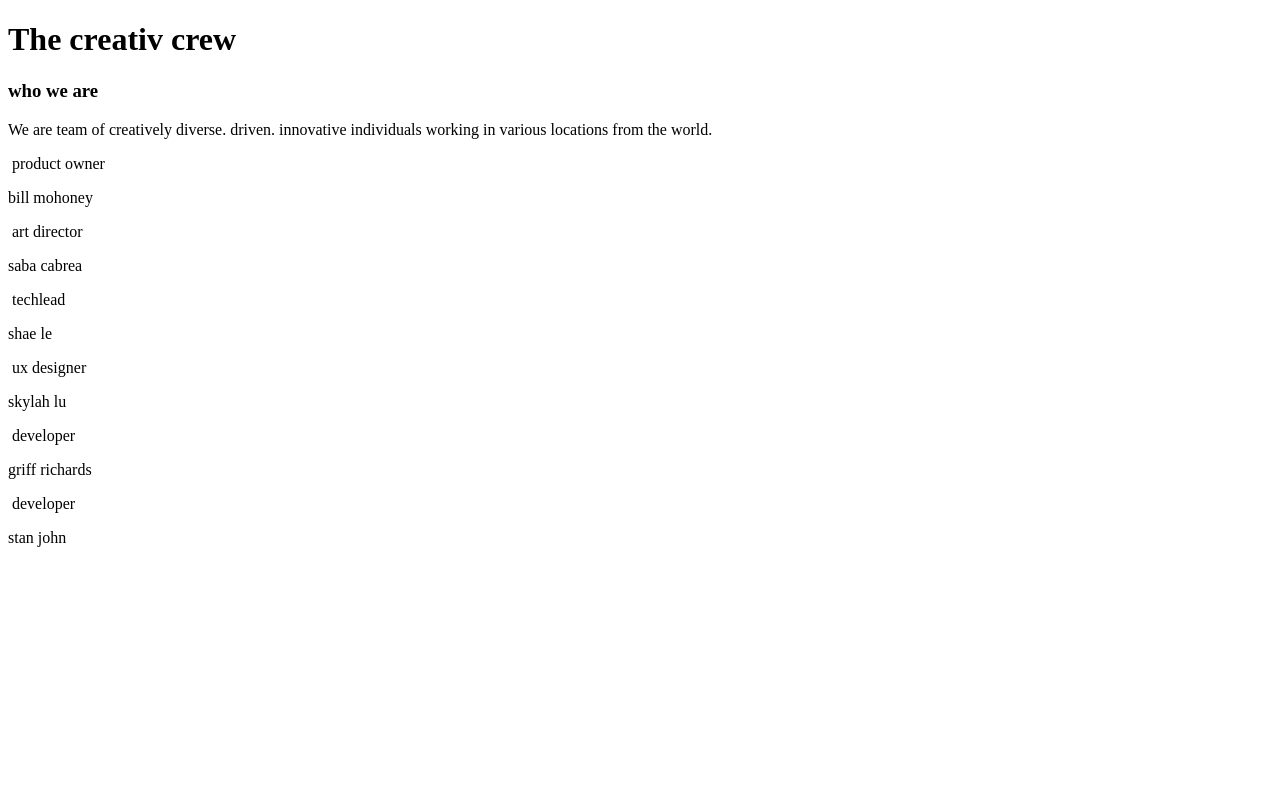
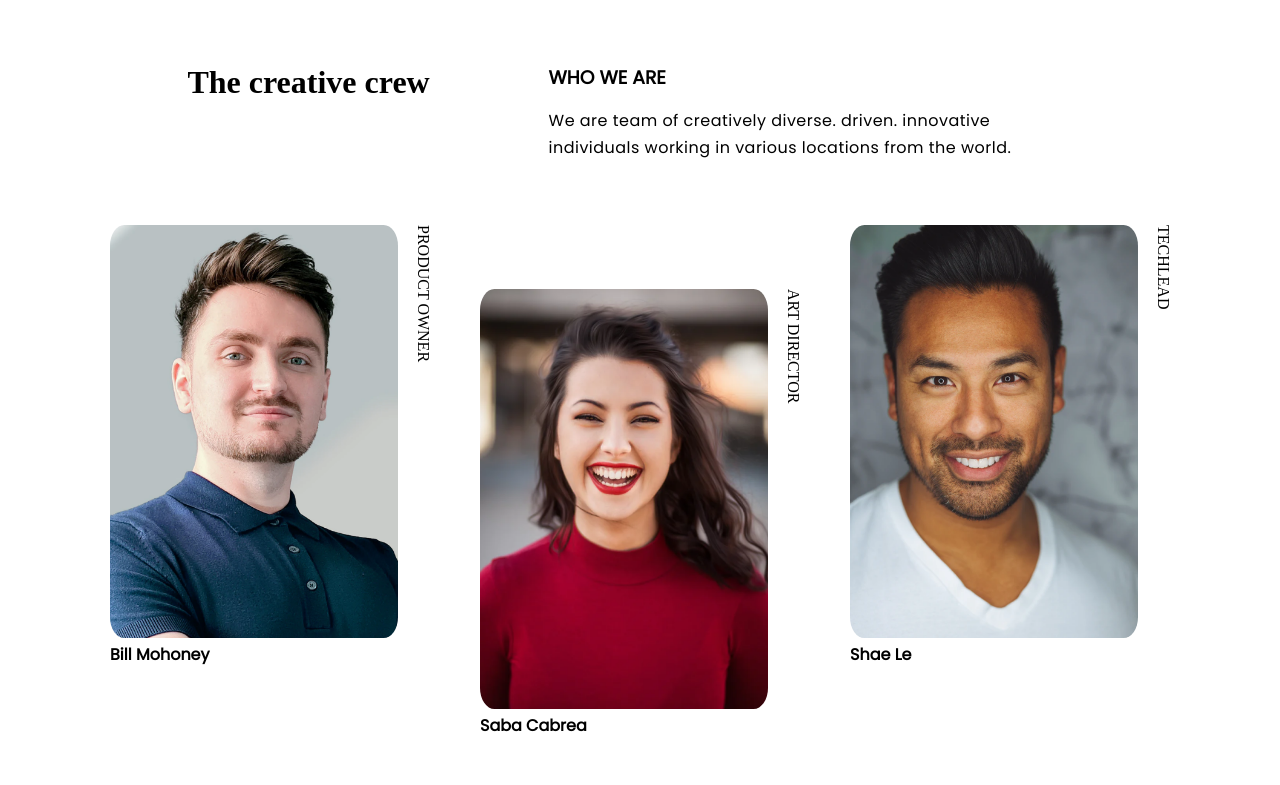
Before and after one commit to E2251-Selman/Who-We-Are-sprint01, a plain HTML site: page index.html in a window 1280 px wide. Shown: the top 785 px of the page. Drawn offline with Linux system fonts and the light colour scheme.

Commit message:
add style.css

```diff
--- a/index.html
+++ b/index.html
@@ -1,91 +1,87 @@
 <!DOCTYPE html>
 <html lang="en">
-
   <head>
-    <meta charset="UTF-8">
-    <meta name="viewport" content="width=device-width, initial-scale=1.0">
+    <meta charset="UTF-8" />
+    <meta name="viewport" content="width=device-width, initial-scale=1.0" />
+    <link rel="stylesheet" href="style.css" />
+    <link href="https://fonts.googleapis.com/css2?family=Poppins:wght@100;400&display=swap" rel="stylesheet">
     <title>Who We Are</title>
   </head>
 
   <body>
     <main>
-        <header>
+      <header class="header">
         <div class="header__container">
           <div class="header__container--left">
-                    <h1>The creativ crew</h1>
+            <h1>The creative crew</h1>
           </div>
           <div class="header__container--desc">
             <h3>who we are</h3>
-                    <p>We are team of creatively diverse. driven. innovative individuals working in various locations
-                        from the world.</p>
+            <p>
+              We are team of creatively diverse. driven. innovative individuals
+              working in various locations from the world.
+            </p>
           </div>
         </div>
       </header>
-        <section class="section__container">
-            <div class="section__container--box">
-                <div class="person p1">
+      <section class="section">
+        <div class="section__container">
+          <div class="section__container--person p1">
             <div class="p1--image">
-                        <img src="#" alt="">
+              <img src="./images/photo1.png" alt="person1" />
               <span>product owner</span>
             </div>
             <div>
-                        <p>bill mohoney</p>
+              <p>Bill Mohoney</p>
             </div>
           </div>
-                <div class="person p2">
+          <div class="section__container--person p2">
             <div class="p2--image">
-                        <img src="#" alt="">
+              <img src="./images/photo2.png" alt="person2" />
               <span>art director</span>
             </div>
             <div>
-                        <p>saba cabrea</p>
+              <p>Saba Cabrea</p>
             </div>
-
           </div>
-                <div class="person p3">
+          <div class="section__container--person p3">
             <div class="p3--image">
-                        <img src="#" alt="">
+              <img src="./images/photo3.png" alt="person3" />
               <span>techlead</span>
             </div>
             <div>
-                        <p>shae le</p>
+              <p>Shae Le</p>
             </div>
-
           </div>
-                <div class="person p4">
+          <div class="section__container--person p4">
             <div class="p4--image">
-                        <img src="#" alt="">
+              <img src="./images/photo4.png" alt="person4" />
               <span>ux designer</span>
             </div>
             <div>
-                        <p>skylah lu</p>
+              <p>Skylah Lu</p>
             </div>
-
           </div>
-                <div class="person p5">
+          <div class="section__container--person p5">
             <div class="p5--image">
-                        <img src="#" alt="">
+              <img src="./images/photo5.png" alt="person5" />
               <span>developer</span>
             </div>
             <div>
-                        <p>griff richards</p>
+              <p>Griff Richards</p>
             </div>
-
           </div>
-                <div class="person p6">
+          <div class="section__container--person p6">
             <div class="p6--image">
-                        <img src="#" alt="">
+              <img src="./images/photo6.png" alt="person6" />
               <span>developer</span>
             </div>
             <div>
-                        <p>stan john</p>
+              <p>Stan John</p>
             </div>
-
           </div>
         </div>
       </section>
     </main>
-
   </body>
-
 </html>
--- /dev/null
+++ b/sass/_global.scss
@@ -0,0 +1,70 @@
+@media (min-width: 1200px){
+    .container {
+        max-width: 1200px;
+        margin: 0 auto;
+    }
+}
+
+
+
+
+
+
+
+
+
+
+
+
+@media (max-width:1200px) and (min-width:992px){
+
+    img{
+        width:230px;
+    }
+}
+@media (max-width:992px){
+    .section {
+        &__container {
+            grid-template-columns: repeat(2, 25%);
+            grid-template-areas:
+                    "p1 p2"
+                    "p3 p4"
+                    "p5 p6";
+        }
+    }
+    img{
+
+        width: 80%;
+    }
+    .header {
+        h3{
+
+            font-size: small;
+            margin: 0;
+            margin-top: 5px;
+            }
+
+
+
+
+        &__container {
+
+            width: 50%;
+            display: flex;
+            flex-direction: column;
+            align-items: center;
+
+
+            // margin: 5% 10%;
+            &--left h1{
+                font-size: xx-large;
+                margin: 10px;
+                // justify-content:;
+
+                // padding-right: 130px;
+                // align-items: center;
+
+            }
+        }
+    }
+}
--- /dev/null
+++ b/sass/_header.scss
@@ -0,0 +1,25 @@
+.header{
+    &__container{
+
+        width: 75%;
+        display: flex;
+        justify-content: space-around;
+
+        margin: 5% 10%;
+
+        &--desc{
+            font-family: 'Poppins', sans-serif;
+            line-height: 27px;
+            width:50% ;
+
+            &:last-child p{
+                font-weight: normal;
+                margin-top: 1rem;
+                font-size: 1rem;
+                letter-spacing: 0.03rem;
+
+            }
+        }
+    }
+
+}
--- /dev/null
+++ b/sass/_reset.scss
@@ -0,0 +1,6 @@
+*{
+    padding: 0;
+    margin: 0;
+    box-sizing: border-box;
+    // border: 1px solid red;
+}
--- /dev/null
+++ b/sass/_section.scss
@@ -0,0 +1,95 @@
+.section {
+    &__container {
+        // width: 75%;
+        display: grid;
+        grid-template-columns: repeat(3, 25%);
+        column-gap: 50px;
+        row-gap: 50px;
+
+        justify-content: center;
+        justify-items: center;
+        grid-template-areas:
+            "p1 p2 p3"
+            "p4 p5 p6";
+
+
+
+        &--person {
+            // width: 300px;
+
+            // border: 1px solid red;
+            // margin: 3rem auto;
+            // align-items: center;
+            &:first-child {
+                grid-area: p1;
+
+            }
+
+            &:nth-child(2) {
+                grid-area: p2;
+                margin-top: 20%;
+            }
+
+            &:nth-child(3) {
+                grid-area: p3;
+            }
+
+            &:nth-child(4) {
+                grid-area: p4;
+            }
+
+            &:nth-child(5) {
+                grid-area: p5;
+                margin-top: 20%;
+
+            }
+
+            &:last-child {
+                grid-area: p6;
+
+            }
+
+        }
+
+
+    }
+
+}
+
+
+
+
+
+
+
+
+
+
+
+
+
+
+img {
+    width: 90%;
+    position: relative;
+    border-radius: 5%;
+}
+
+span {
+    writing-mode: vertical-lr;
+    position: absolute;
+    padding-left: 2%;
+    text-transform: uppercase;
+    height: 200px;
+}
+
+p {
+    font-weight: bold;
+    font-family: 'Poppins', sans-serif;
+
+}
+
+h3 {
+    text-transform: uppercase;
+    font-weight: bold;
+}
--- a/sass/style.scss
+++ b/sass/style.scss
@@ -0,0 +1,4 @@
+@import"reset";
+@import"section";
+@import"global";
+@import"header";
```
Also changed, not shown: images/photo1.png (added), images/photo2.png (added), images/photo3.png (added), images/photo4.png (added), images/photo5.png (added), images/photo6.png (added), sass/images/photo1.png (added), sass/images/photo2.png (added), sass/images/photo3.png (added), sass/images/photo4.png (added), sass/images/photo5.png (added), sass/images/photo6.png (added), style.css (added), 1 other file. Lines whose indentation alone changed are shown as unchanged.
